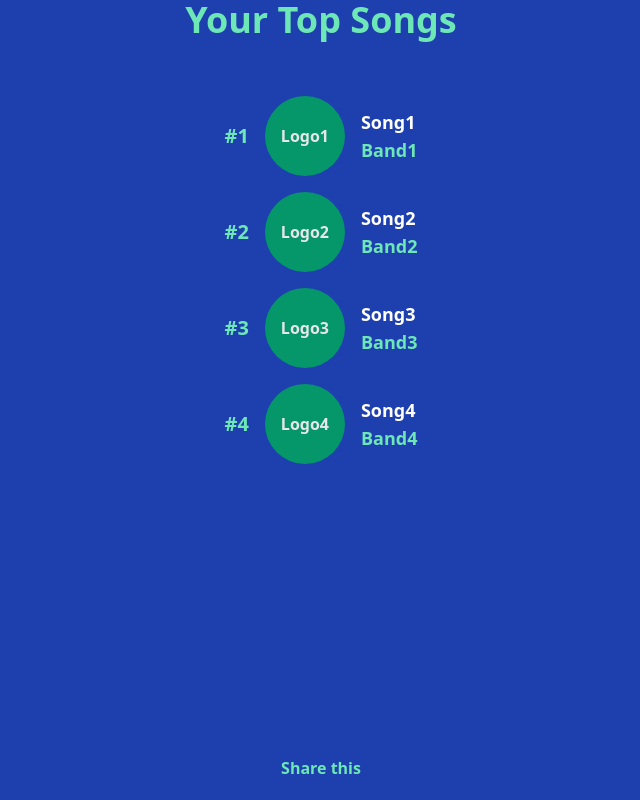
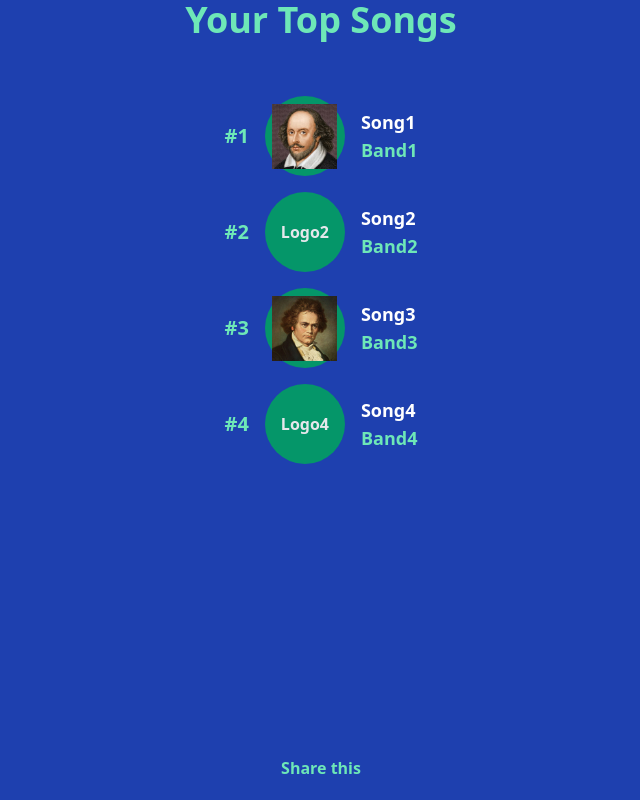
Before and after one commit to leog91/leog, a Next.js app: page /play in a window 1280 px wide. Shown: the whole page, without its empty margins (319-959 px from the left). Built offline with nearby package versions, Linux system fonts and the light colour scheme.

Commit message:
added band avatar on list

```diff
--- a/pages/play.js
+++ b/pages/play.js
@@ -14,7 +14,12 @@ function About() {
           <div className="flex my-8 flex-row h-16 items-center ">
             <div className="m-2 text-xl">#1</div>
             <div className="m-2 rounded-full text-gray-200 bg-green-600 h-20 w-20 flex items-center justify-center">
-              Logo1
+              <Image
+                src="/fruit/shakespeare.jpg"
+                alt="Picture of the author"
+                width={65}
+                height={65}
+              />
             </div>
             <div className="m-2 text-lg flex flex-col">
               <div className="text-white ">Song1</div>
@@ -34,7 +39,12 @@ function About() {
           <div className="flex my-8 flex-row h-16 items-center ">
             <div className="m-2 text-xl">#3</div>
             <div className="m-2 rounded-full text-gray-200 bg-green-600 h-20 w-20 flex items-center justify-center">
-              Logo3
+              <Image
+                src="/fruit/ludwig-van-beethoven.jpg"
+                alt="Picture of the author"
+                width={65}
+                height={65}
+              />
             </div>
             <div className="m-2 text-lg flex flex-col">
               <div className="text-white ">Song3</div>
```
Also changed, not shown: public/fruit/ludwig-van-beethoven.jpg (added), public/fruit/shakespeare.jpg (added).
